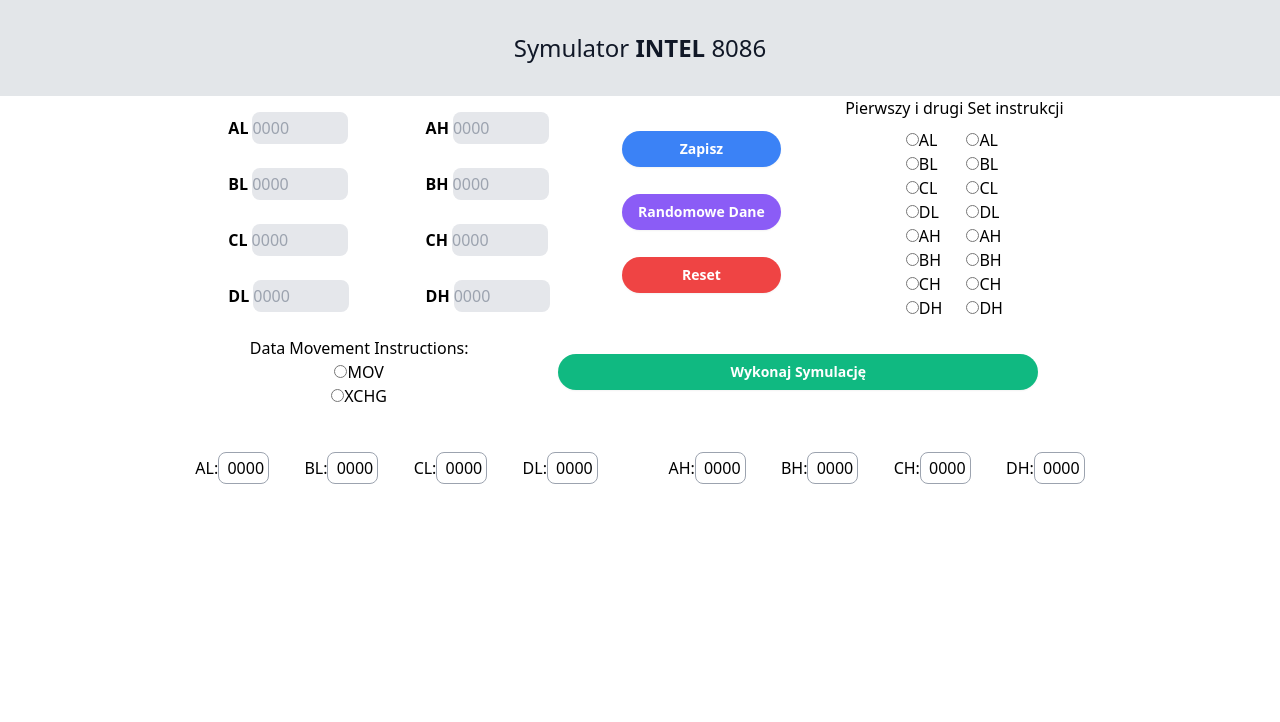
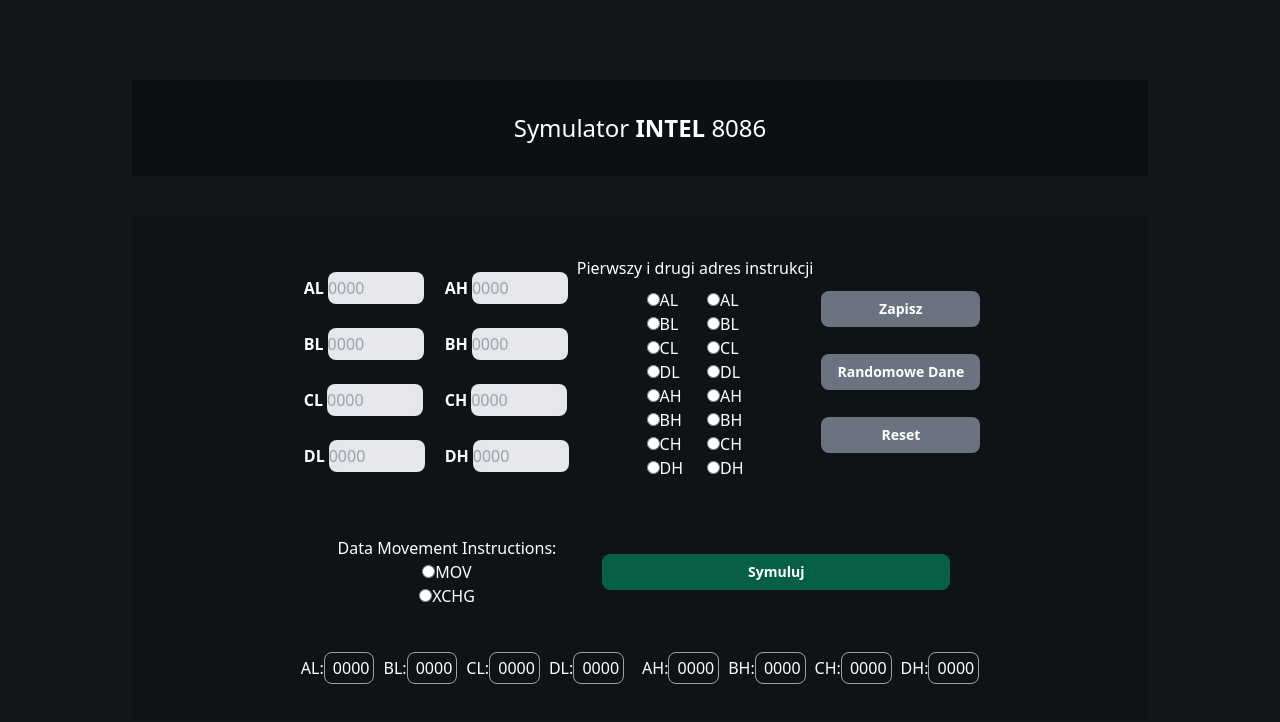
Before and after one commit to zalmanix/cpuSimulator, a Nuxt app: page / in a window 1280 px wide. Shown: the top 722 px of the page. Built offline with nearby package versions, Linux system fonts and the light colour scheme.

Commit message:
visual changes

```diff
--- a/components/Header.vue
+++ b/components/Header.vue
@@ -1,6 +1,6 @@
 <template>
-  <header class="bg-gray-300 bg-opacity-60 w-full mx-auto text-center h-24 flex justify-center sticky top-0 items-center" style="backdrop-filter: saturate(150%) blur(20px);">
-    <p class="text-center text-2xl text-gray-900">
+  <header class="header text-white w-full mx-auto mb-10 text-center h-24 flex justify-center sticky top-0 items-center" style="backdrop-filter: saturate(150%) blur(20px);">
+    <p class="text-center text-2xl">
       Symulator
       <b class="uppercase">intel</b>
       8086
--- /dev/null
+++ b/css/main.css
@@ -0,0 +1,11 @@
+.header {
+  background-color: #0C1012;
+}
+
+.background {
+  background-color: #13181C
+}
+
+.body {
+  background-color:  #0d111385
+}
--- a/nuxt.config.js
+++ b/nuxt.config.js
@@ -17,7 +17,7 @@ export default {
   },
 
   // Global CSS: https://go.nuxtjs.dev/config-css
-  css: [
+  css: ["css/main.css"
   ],
 
   // Plugins to run before rendering page: https://go.nuxtjs.dev/config-plugins
--- a/pages/index.vue
+++ b/pages/index.vue
@@ -1,9 +1,10 @@
 <template>
-  <div>
+  <div class="h-screen flex justify-center items-center m-auto background">
+    <div class="max-w-7xl p-1 rounded-md ">
+      <div class="text-white">
         <Header/>
 
-    <div>
-      <div class="px-40 flex flex-row justify-evenly">
+        <div class="pt-10 body px-40 flex flex-row justify-evenly">
           <!-- First Row of Inputs -->
           <div class="flex flex-col justify-evenly">
             <div
@@ -44,33 +45,9 @@
             </div>
           </div>
 
-        <!-- Buttons -->
-        <div class="p-2 flex flex-col justify-evenly">
-          <button
-            class="px-4 py-2 font-semibold text-sm bg-blue-500 text-white rounded-full shadow-sm hover:bg-blue-600"
-            @click="saveInputValues()"
-          >
-            Zapisz
-          </button>
-
-          <button
-            class="px-4 py-2 font-semibold text-sm bg-purple-500 text-white rounded-full shadow-sm hover:bg-purple-600"
-            @click="randomHexForInputs()"
-          >
-            Randomowe Dane
-          </button>
-
-          <button
-            class="px-4 py-2 font-semibold text-sm bg-red-500 text-white rounded-full shadow-sm hover:bg-red-600"
-            @click="resetValuesForInputs()"
-          >
-            Reset
-          </button>
-        </div>
-
           <div class="flex-col justify-evenly">
             <h3>
-            Pierwszy i drugi Set instrukcji
+              Pierwszy i drugi adres instrukcji
             </h3>
 
             <div class="flex-row flex justify-center">
@@ -79,9 +56,33 @@
               <SecondSetOfInstructions />
             </div>
           </div>
+
+          <!-- Buttons -->
+          <div class="p-2 flex flex-col justify-evenly">
+            <button
+              class="bg-gray-500 px-4 py-2 font-semibold text-sm text-white rounded-lg shadow-sm hover:bg-gray-600"
+              @click="saveInputValues()"
+            >
+              Zapisz
+            </button>
+
+            <button
+              class="bg-gray-500 px-4 py-2 font-semibold text-sm text-white rounded-lg shadow-sm hover:bg-gray-600"
+              @click="randomHexForInputs()"
+            >
+              Randomowe Dane
+            </button>
+
+            <button
+              class="px-4 py-2 font-semibold text-sm bg-gray-500 text-white rounded-lg shadow-sm hover:bg-gray-600"
+              @click="resetValuesForInputs()"
+            >
+              Reset
+            </button>
+          </div>
         </div>
 
-      <div class="px-40 flex flex-row justify-evenly">
+        <div class="body px-40 pt-10 flex flex-row justify-evenly">
           <!-- Misc Buttons -->
           <div class="p-2 flex flex-col justify-around items-center">
             <h4>
@@ -103,15 +104,15 @@
 
           <div class="w-1/2 flex items-center justify-center">
             <button
-            class="px-4 py-2 w-full font-semibold text-sm bg-green-500 text-white rounded-full shadow-sm hover:bg-green-600"
+              class="px-4 py-2 w-full font-semibold text-sm bg-green-800 text-white rounded-lg shadow-sm hover:bg-green-900"
               @click="startTheSimulation()"
             >
-            Wykonaj Symulację
+              Symuluj
             </button>
           </div>
         </div>
 
-      <div class="px-40 py-10 flex flex-row justify-evenly">
+        <div class="body px-40 py-10 flex flex-row justify-evenly">
           <div>
             <span class="bold">AL:</span>
             <span class="js-result js-1 border border-gray-400 p-1 rounded-lg">
@@ -168,6 +169,7 @@
             <span class="js-result js-1 border border-gray-400 p-1 rounded-lg">
               0000
             </span>
+          </div>
         </div>
       </div>
     </div>
```
Lines whose indentation alone changed are shown as unchanged.
